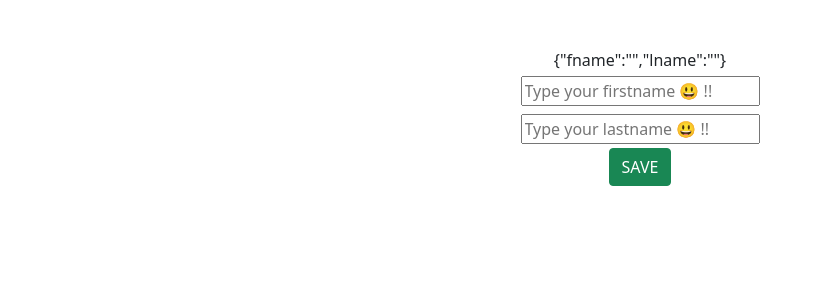
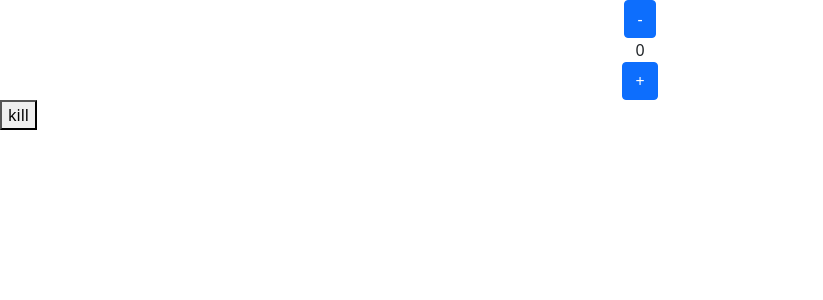
Before and after one commit to yassineDevox/react-essentials, a React (Create React App) app: page / in a window 1280 px wide. Shown: the top 300 px of the page, without its empty margins (0-823 px from the left). Built offline with nearby package versions, Linux system fonts and the light colour scheme.

Commit message:
done with life-cycle with class components

```diff
--- a/src/App.js
+++ b/src/App.js
@@ -1,55 +1,25 @@
-import React, { useState } from 'react'
-import { UserModel } from './models/user'
+import React, { Component } from "react";
+import Child from "./components/child";
 
-const App = () => {
-
-  const [user, setUser] = useState(new UserModel())
-
-  const handleSubmit = (e) => {
-    e.preventDefault()
+export default class App extends Component {
+  constructor() {
+    super();
+    this.state = {
+      show: true,
+    };
   }
-
-  const handleChangeInput = (e) => {
-    let name = e.target.name
-    let value = e.target.value
-    //spread operator
-    setUser({ ...user, [name]: value })
+  render() {
+    let { show } = this.state;
+    return (
+      <>
+        {show ? <Child /> : null}
+        <button
+        onClick={
+          () => this.setState({ show: false })
+        }>
+            kill
+          </button>
+      </>
+    );
   }
-
-  return (
-    <>
-      <div className="text-center p-5">
-        {
-          JSON.stringify(user)
-        }
-        <form onSubmit={handleSubmit}>
-          <input
-            type="text"
-            placeholder='Type your firstname 😃 !!'
-            className='m-1'
-            onChange={handleChangeInput}
-            name="fname"
-          />
-          <br />
-
-          <input
-            type="text"
-            placeholder='Type your lastname 😃 !!'
-            className='m-1'
-            onChange={handleChangeInput}
-            name="lname"
-          />
-          <br />
-
-
-          <button
-            type='submit'
-            className="btn btn-success">SAVE</button>
-        </form>
-
-      </div>
-    </>
-  )
 }
-
-export default App
--- /dev/null
+++ b/src/components/child.js
@@ -0,0 +1,58 @@
+import React, { Component } from "react";
+
+export default class Child extends Component {
+  constructor() {
+    super();
+    this.state = {
+      counter: 0,
+      isloading: false,
+    };
+    console.log("create App object 😃");
+  }
+
+  //component did mount
+  componentDidMount() {
+    console.log("App Did Mount (fetch api ... ) 😃");
+  }
+
+  handleClickDecrement = () => {
+    this.setState({ counter: this.state.counter - 1 });
+    // console.log("counter changed 🅰️")
+  };
+
+  handleClickIncrement = () => {
+    this.setState({ counter: this.state.counter + 1 });
+    // console.log("counter changed 🅰️")
+  };
+
+  //-------- component did update
+  componentDidUpdate(prevProp, prevState) {
+    console.log(
+      "counter changed from " + prevState.counter + " to " + this.state.counter
+    );
+    // tracki chi state cibler
+    if (prevState.isloading != this.state.isloading) {
+      console.log("isloading changed ");
+    }
+  }
+
+  //component will unmount
+  componentWillUnmount() {
+    console.log("see you soon broo 😢 !");
+  }
+
+  render() {
+    let { counter } = this.state;
+    return (
+      <div className="text-center">
+        <button className="btn btn-primary" onClick={this.handleClickDecrement}>
+          -
+        </button>
+        <div>{counter}</div>
+        <button className="btn btn-primary" onClick={this.handleClickIncrement}>
+          +
+        </button>
+      </div>
+    );
+  }
+}
--- a/src/models/user.js
+++ /dev/null
@@ -1,6 +0,0 @@
-export class UserModel {
-    constructor(fname="", lname="") {
-        this.fname = fname
-        this.lname = lname
-    }
-}
```
